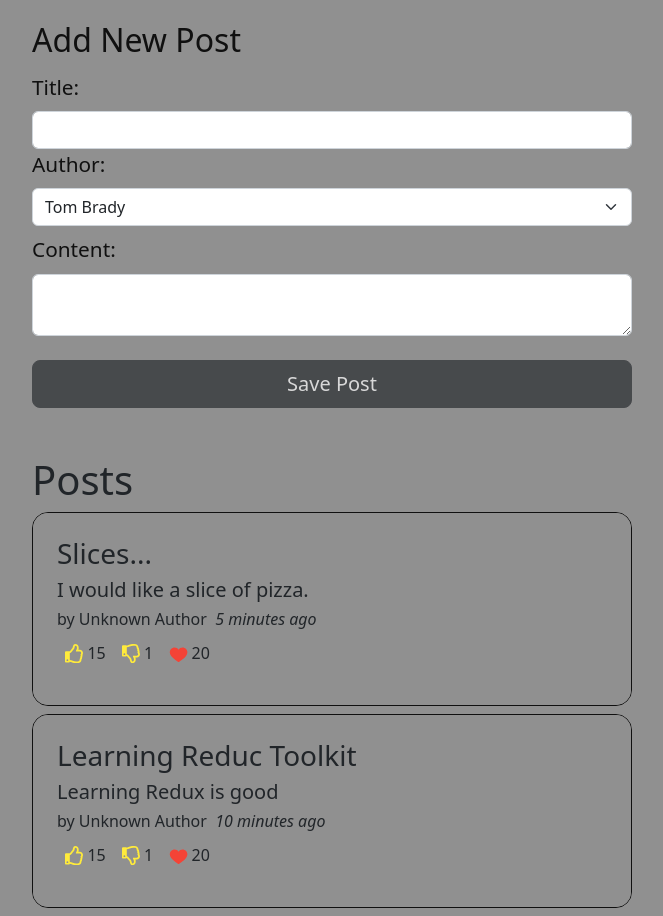
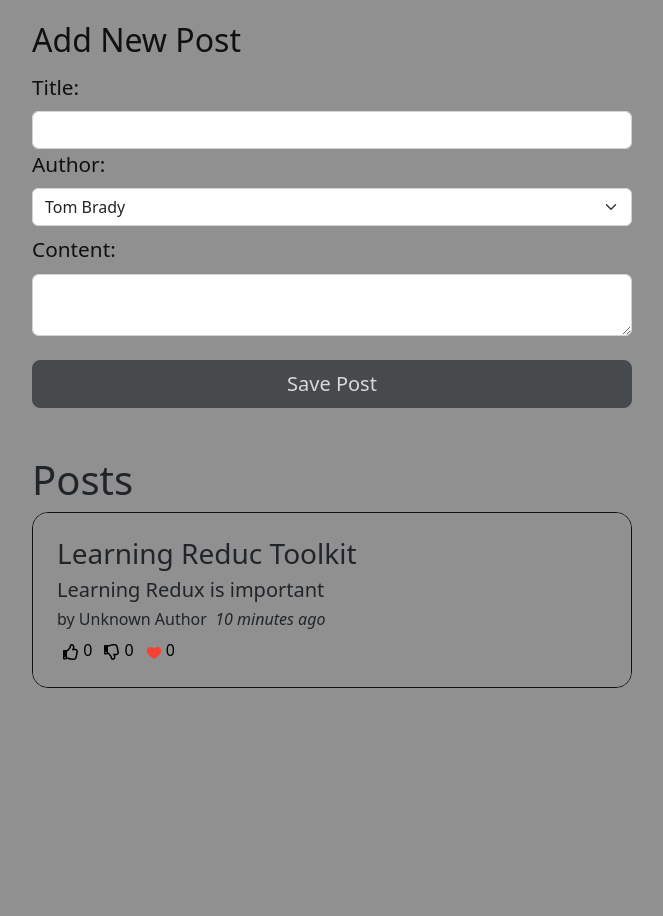
Before and after one commit to seanrandevs/bulletin-board-app, a React (Create React App) app: page / in a window 1280 px wide. Shown: the whole page, without its empty margins (308-971 px from the left). After the commit the page ends 800 px from the top, so only its background shows below. Built offline with nearby package versions, Linux system fonts and the light colour scheme.

Commit message:
Finished Buttin Board

```diff
--- a/src/App.css
+++ b/src/App.css
@@ -34,22 +34,6 @@
 .post-data {
     padding: 1.5rem;
 }
-.icons {
-    margin-top: 0.7rem;
-    display: flex;
+.reactionButton {
+  border: none;
 }
-.icon {
-    font-size: 1.1rem;
-    display: flex;
-    padding: 0 0.5rem;
-    cursor: pointer;
-}
-.icon p {
-    margin-left: 0.2rem;
-    font-size: 1rem;
-}
-.thumbs {
-    font-size: 1.2rem;
-    margin-top: 3px;
-    color: #ffeb3b;
-}
--- a/src/components/BulletinBoard.js
+++ b/src/components/BulletinBoard.js
@@ -1,9 +1,8 @@
-import { FaRegThumbsUp, FaRegThumbsDown } from "react-icons/fa";
-import { FcLike } from "react-icons/fc";
 import { useSelector } from "react-redux";
 import { selectAllPosts } from "../redux/postsSlice";
 import PostAuthor from "./PostAuthor";
 import TimeAgo from "./TimeAgo";
+import ReactionButtons from "./ReactionButtons";
 
 const BulletinBoard = () => {
     const posts = useSelector(selectAllPosts);
@@ -15,20 +14,7 @@
                 <h3>{post.title}</h3>
                 <h5>{post.content.substring(0, 100)}</h5>
                 <h6><PostAuthor userId={post.userId} /><TimeAgo timestamp={post.date} /></h6>
-                <div className="icons">
-                    <div className="icon">
-                        <FaRegThumbsUp className="thumbs"/>
-                        <p>15</p>
-                    </div>
-                    <div className="icon">
-                        <FaRegThumbsDown className="thumbs"/>
-                        <p>1</p>
-                    </div>
-                    <div className="icon">
-                        <FcLike className="thumbs"/>
-                        <p>20</p>
-                    </div>
-                </div>
+                <ReactionButtons post={post} />
             </div>
         </div>
         ))
--- /dev/null
+++ b/src/components/ReactionButtons.js
@@ -0,0 +1,31 @@
+import { useDispatch } from "react-redux";
+import { reactionAdded } from "../redux/postsSlice";
+import { FaRegThumbsUp, FaRegThumbsDown } from "react-icons/fa";
+import { FcLike } from "react-icons/fc";
+
+const reactionEmoji = {
+    thumbsUp: <FaRegThumbsUp />,
+    thumbsDown: <FaRegThumbsDown />,
+    heart: <FcLike />,
+}
+
+const ReactionButtons = ({ post }) => {
+    const dispatch = useDispatch();
+
+    const reactionButtons = Object.entries(reactionEmoji).map(([name, emoji]) => {
+        return (
+            <button
+             key={name}
+             type="button"
+             className="reactionButton"
+             onClick={() => dispatch(reactionAdded({ postId: post.id, reaction: name }))
+              }
+             >
+                {emoji} {post.reactions[name]}
+            </button>
+          )
+    })
+    return <div>{reactionButtons}</div>
+}
+
+export default ReactionButtons
--- a/src/components/TimeAgo.js
+++ b/src/components/TimeAgo.js
@@ -15,4 +15,4 @@
   )
 }
 
-export default TimeAgo
+export default TimeAgo;
--- a/src/redux/postsSlice.js
+++ b/src/redux/postsSlice.js
@@ -4,26 +4,17 @@
 const initialState = [
    {id: '1',
     title:'Learning Reduc Toolkit',
-    content: 'Learning Redux is good',
+    content: 'Learning Redux is important',
     date: sub(new Date(), { minutes: 10 }).toISOString(),
     reactions: {
         thumbsUp: 0,
         thumbsDown: 0,
         heart: 0
     }
-},
-   {id: '2',
-   title:'Slices...',
-   content: 'I would like a slice of pizza.',
-   date: sub(new Date(), { minutes: 5 }).toISOString(),
-   reactions: {
-        thumbsUp: 0,
-        thumbsDown: 0,
-        heart: 0
-    }
-},
+ },
+];
 
-];
+
 
 const postsSlice = createSlice({
     name: 'post',
@@ -49,12 +40,19 @@
                 }
             }
         }
+    },
+    reactionAdded(state, action) {
+        const { postId, reaction } = action.payload;
+        const existingPost = state.find(post => post.id === postId);
+        if(existingPost) {
+            existingPost.reactions[reaction]++
+        };
     }
  }
 });
 
 export const selectAllPosts = (state) => state.posts;
 
-export const { postAdded } = postsSlice.actions;
+export const { postAdded, reactionAdded } = postsSlice.actions;
 
 export default postsSlice.reducer;
```
